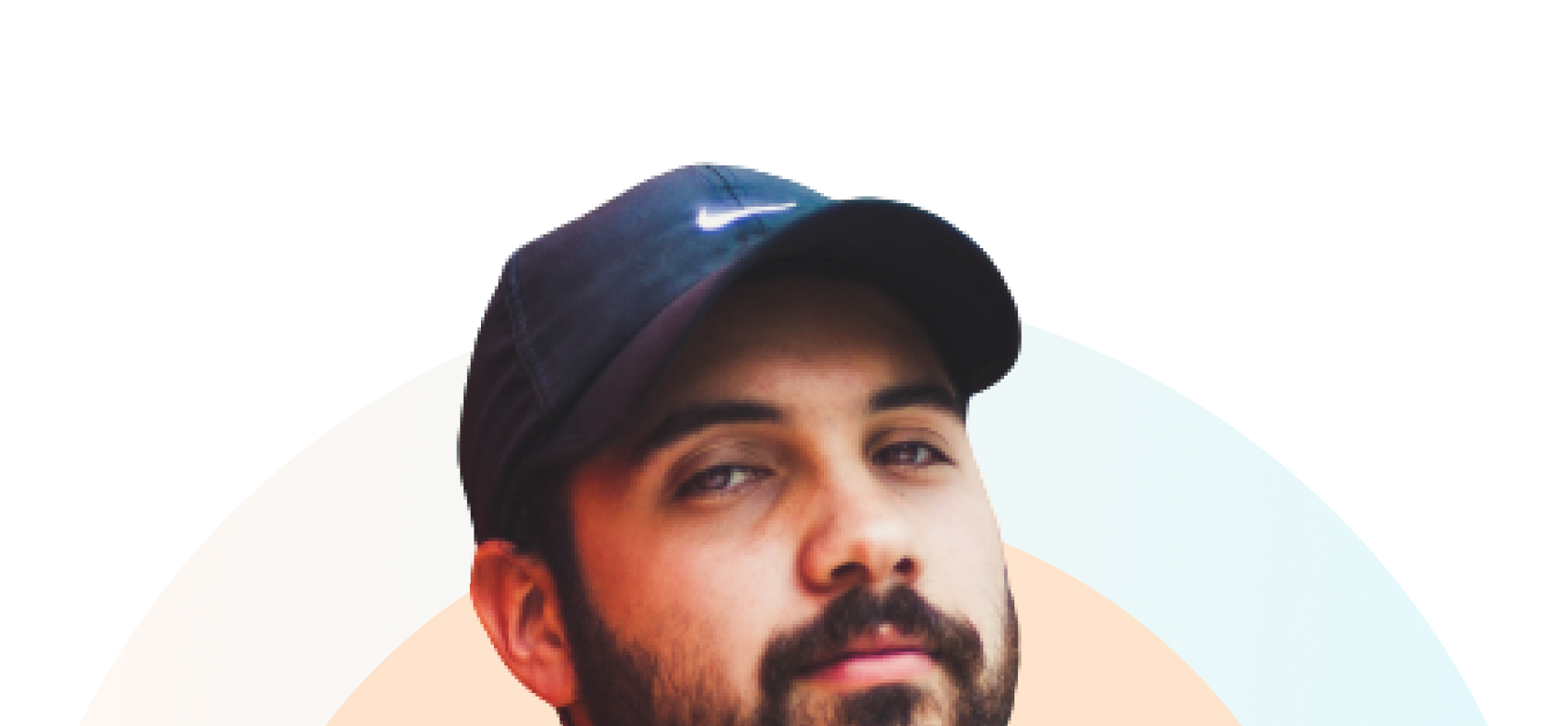
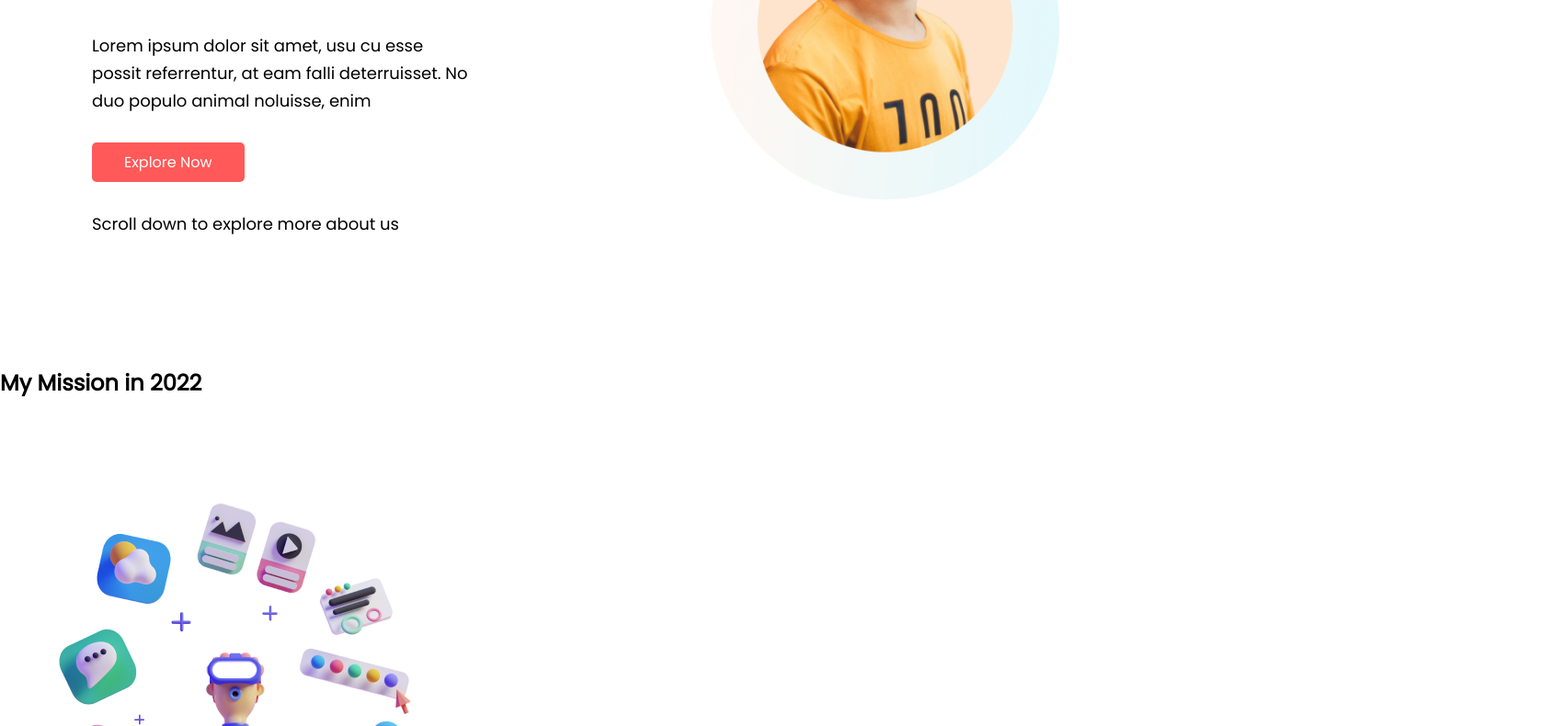
Before and after one commit to aliftamim/mission-2022, a plain HTML site: page index.html in a window 1280 px wide. Shown: the part 265-1055 px from the top of the page at 92% size, 1704 px wide, since content can reach past the window. Drawn offline with Linux system fonts and the light colour scheme.

Commit message:
header area edit

```diff
--- a/index.html
+++ b/index.html
@@ -6,17 +6,20 @@
     <meta name="viewport" content="width=device-width, initial-scale=1.0">
     <title>Mission 2022</title>
     <link rel="stylesheet" href="style.css">
+    <link rel="preconnect" href="https://fonts.googleapis.com">
+    <link rel="preconnect" href="https://fonts.gstatic.com" crossorigin>
+    <link href="https://fonts.googleapis.com/css2?family=Poppins&family=Yeseva+One&display=swap" rel="stylesheet">
 </head>
 <body>
     <!-- Header Section -->
-    <section>
-        <div>
+    <section class="header-area flex">
+        <div class="header-area-left">
             <div>
                 <h1>Stay Focused on</h1>
                 <h1>Mission 2022</h1>
             </div>
             <p>Lorem ipsum dolor sit amet, usu cu esse possit referrentur, at eam falli deterruisset. No duo populo animal noluisse, enim</p>
-            <a href="#">Explore Now</a>
+            <a href="#" class="button">Explore Now</a>
             <p>Scroll down to explore more about us</p>
         </div>
         <div>
@@ -27,17 +30,17 @@
     <section>
         <h2>My Mission in 2022</h2>
         <div>
-            <img src="" alt="">
+            <img src="images/illustrators/illustrator-1.png" alt="">
             <h3>Mission</h3>
             <p>Amet minim mollit non deserunt ullamco est sit aliqua dolor do amet sint. Velit officia consequat duis enim velit mollit.</p>
         </div>
         <div>
-            <img src="" alt="">
+            <img src="images/illustrators/illustrator-2.png" alt="">
             <h3>Mission</h3>
             <p>Amet minim mollit non deserunt ullamco est sit aliqua dolor do amet sint. Velit officia consequat duis enim velit mollit.</p>
         </div>
         <div>
-            <img src="" alt="">
+            <img src="images/illustrators/illustrator-3.png" alt="">
             <h3>Mission</h3>
             <p>Amet minim mollit non deserunt ullamco est sit aliqua dolor do amet sint. Velit officia consequat duis enim velit mollit.</p>
         </div>
@@ -45,7 +48,7 @@
     <!-- Develop Without Limits Sections-->
     <section>
         <div>
-            <img src="" alt="">
+            <img src="images/pictures/coding.png" alt="">
         </div>
         <div>
             <h2>Develop Without Limits</h2>
@@ -59,12 +62,15 @@
             <p>Lorem ipsum dolor sit amet, usu cu esse possit referrentur, at eam falli deterruisset. No duo populo animal noluisse, enim deterruisset eos et. An mundi noster pri, ea eos quas expetendis scripserit, affert gubergren dissentias et cum.</p>
             <a href="#">Read the  Documentation</a>
         </div>
+        <div>
+            <img src="images/pictures/project.png" alt="">
+        </div>
     </section>
     <!-- Bonus Section -->
     <section>
         <h2>Build Corona Application</h2>
         <div>
-            <img src="" alt="">
+            <img src="images/pictures/app.png" alt="">
         </div>
         <div>
             <h2>Stay safe with GoCorona.</h2>
@@ -74,7 +80,7 @@
     </section>
     <!-- Footer Section -->
     <section>
-        <h3></h3>
+        <h3>Mission 2022</h3>
         <p>Hard work, Perseverance, and Determination for 2022</p>
     </section>
 </body>
--- a/style.css
+++ b/style.css
@@ -3,3 +3,74 @@
     margin: 0;
     padding: 0;
 }
+
+/* Global CSS */
+
+.flex {
+    display: flex;
+}
+
+h2,h3,h4,h5,h6{
+    font-family: 'Poppins', sans-serif;
+}
+
+h2{
+
+}
+
+p{
+    font-family: 'Poppins', sans-serif;
+    font-size: 18px;
+    font-style: normal;
+    font-weight: 400;
+    line-height: 30px;
+    letter-spacing: 0em;
+    text-align: left;
+}
+
+.button{
+    background: #FF5959;
+    color: #fff;
+    text-decoration: none;
+    padding: 10px 35px;
+    border-radius: 5px;
+    font-family: 'Poppins', sans-serif;
+    font-size: 16px;
+    font-style: normal;
+    font-weight: 500;
+    line-height: 24px;
+    letter-spacing: 0px;
+    text-align: left;
+
+}
+
+section{
+    margin-bottom: 100px;
+}
+
+/* Header Section CSS */
+
+.header-area-left{
+    margin-top: 100px;
+    margin-left: 100px;
+}
+
+.header-area h1{
+    font-family: 'Yeseva One', cursive;
+    font-size: 50px;
+    font-style: normal;
+    font-weight: 400;
+    line-height: 80px;
+    letter-spacing: 0px;
+    text-align: left;
+    text-shadow: 0px 2px 2px #00000040;
+}
+
+.header-area p{
+    margin: 40px 10px 40px 0px;
+}
+
+.header-area img{
+    width: 50%;
+    margin-left: 250px;
+}
```
